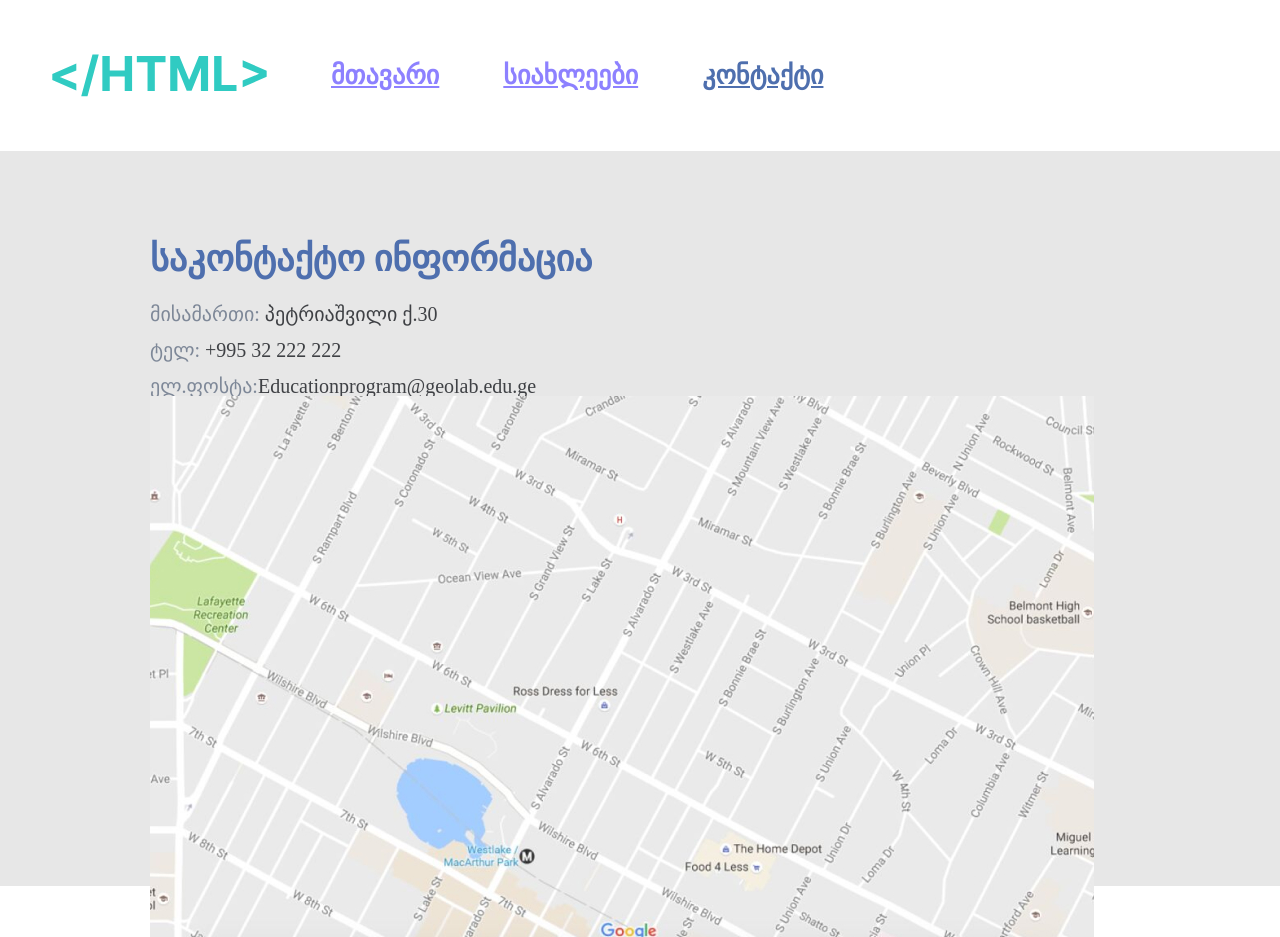
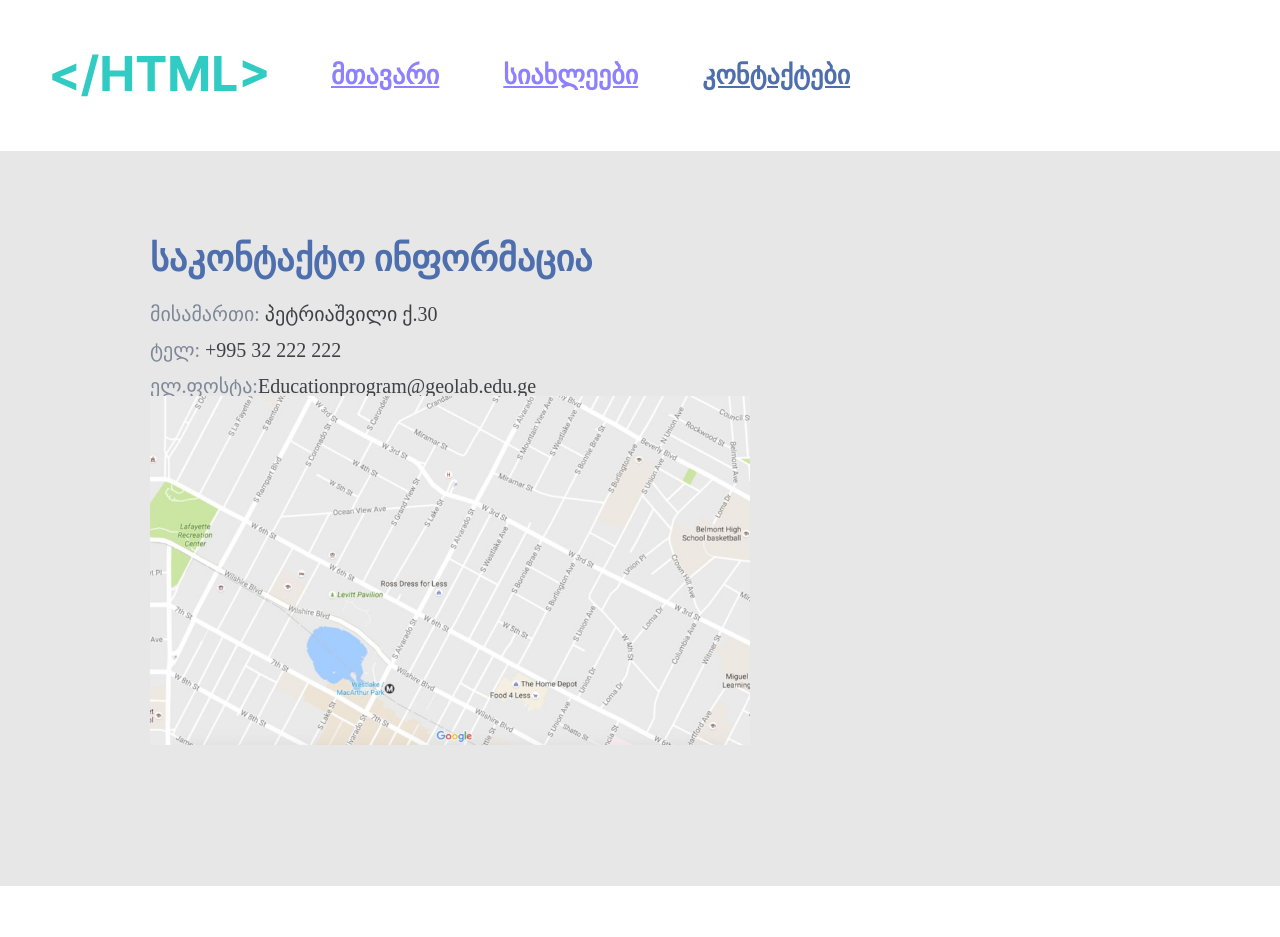
Before and after one commit to Nini-Absandze/Nini-Absandze---assignment-5, a plain HTML site: page pages/contacts.html in a window 1280 px wide. Shown: the top 937 px of the page. Drawn offline with Linux system fonts and the light colour scheme.

Commit message:
corrections

```diff
--- a/pages/contacts.html
+++ b/pages/contacts.html
@@ -1,7 +1,7 @@
 <!DOCTYPE html>
 <html>
 <head>
-	<title>ლექცია 3</title>
+	<title>კონტაქტები</title>
 	<link rel="stylesheet" type="text/css" href="../styles/reset.css">
 	<link rel="stylesheet" type="text/css" href="../styles/contacts.css">
 </head>
@@ -14,7 +14,7 @@
 			<ul>
 				<li><a href="../index.html">მთავარი</a></li>
 				<li><a href="./news.html">სიახლეები</a></li>
-				<li><a href="#" class="active">კონტაქტი</a></li>
+				<li><a href="#" class="active">კონტაქტები</a></li>
 			</ul>
 		</nav>
 	</header>
--- a/styles/contacts.css
+++ b/styles/contacts.css
@@ -68,6 +68,11 @@ p {
 	color: #3F4145;
 }
 
+.ruka {
+	display: inline-block;
+	width: 600px;
+}
+
 span {
 	color: #7E8898
 }
```
Also changed, not shown: index.html (+1 -1 lines), pages/news.html (+1 -1 lines).
